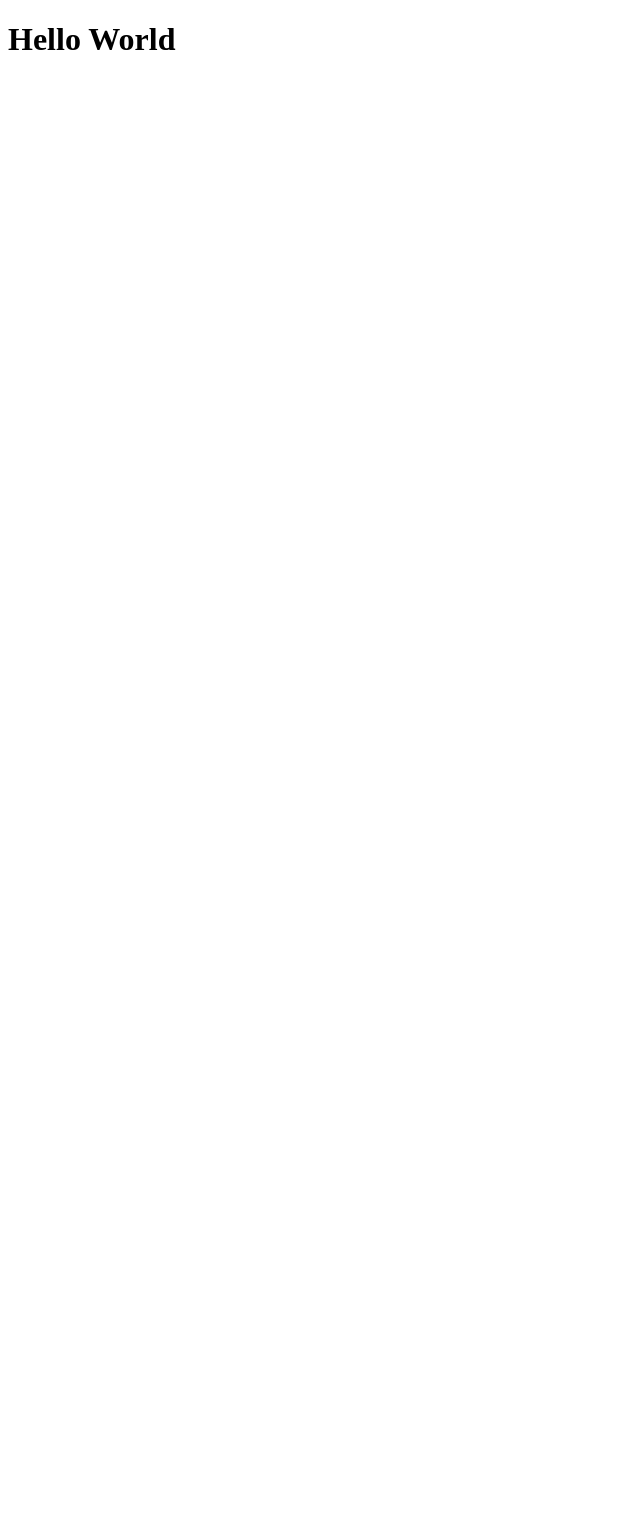
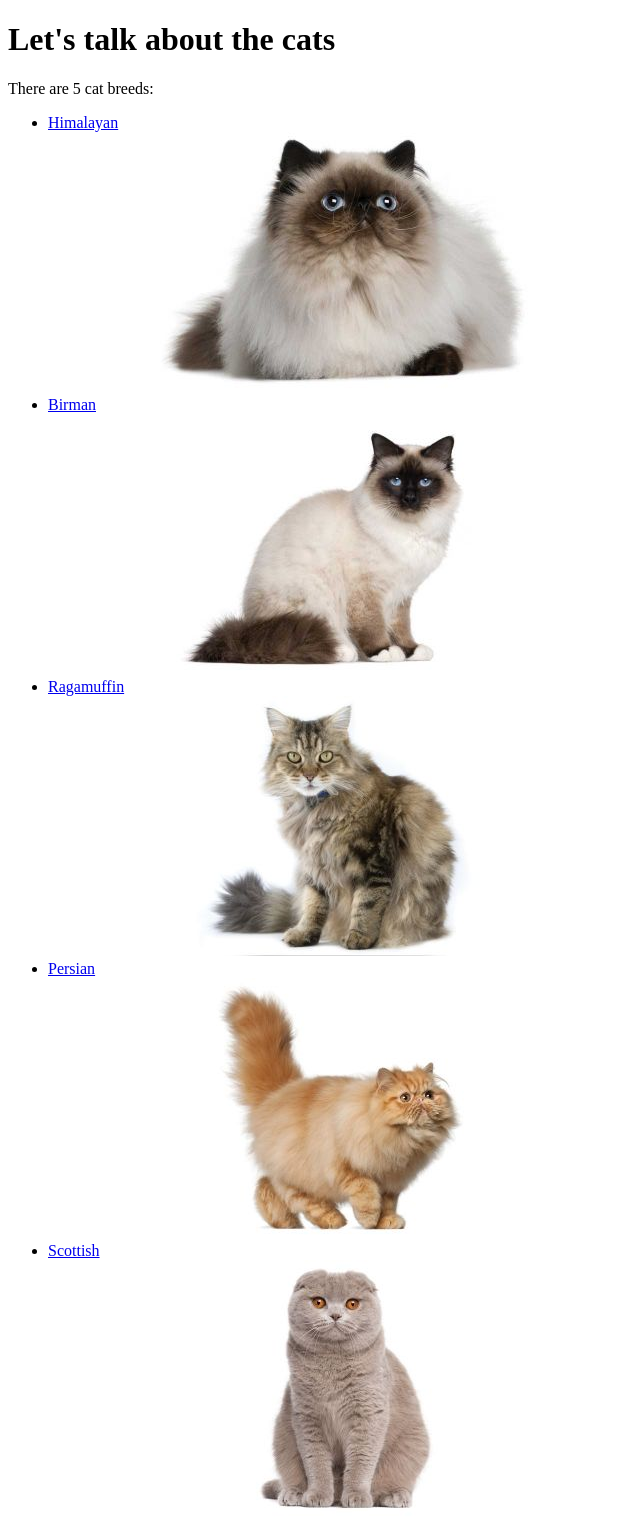
Before and after one commit to YuriiElmerx/hello-html, a plain HTML site: page index.html in a window 1280 px wide. Shown: the whole page, without its empty margins (0-640 px from the left). Before the commit the page ends 800 px from the top, so only its background shows below. Drawn offline with Linux system fonts and the light colour scheme.

Commit message:
About our cats

```diff
--- a/index.html
+++ b/index.html
@@ -1,9 +1,25 @@
 <!doctype html>
 <html>
   <head>
-    <title>Hello World</title>
+    <title>Let's talk about the cats</title>
   </head>
-  <body>
-    <h1>Hello World</h1>
-  </body>
+    <body>
+      <h1>Let's talk about the cats</h1>
+        <p>There are 5 cat breeds:</p>
+          <ul>
+            <li><a href="#">Himalayan</a></li>
+            <img src="img/himalayan.jpg" alt="himalayan">
+            <li><a href="#">Birman</a></li>
+            <img src="img/birman.jpg" alt="himalayan">
+            <li><a href="#">Ragamuffin</a></li>
+            <img src="img/ragamuffin.jpg" alt="Ragamuffin">
+            <li><a href="#">Persian</a></li>
+            <img src="img/persian.jpg" alt="himalayan">
+            <li><a href="#">Scottish</a></li>
+            <img src="img/scottish.jpg" alt="himalayan">
+          </ul>
+        <p></p>
+
+
+    </body>
 </html>
```
Also changed, not shown: img/birman.jpg (added), img/himalayan.jpg (added), img/munchkin.jpg (added), img/persian.jpg (added), img/ragamuffin.jpg (added), img/scottish.jpg (added).
